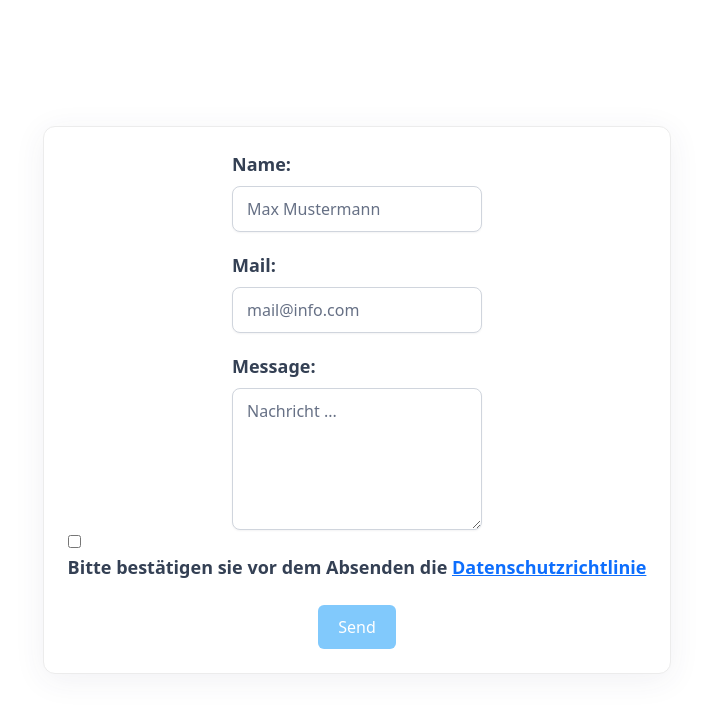
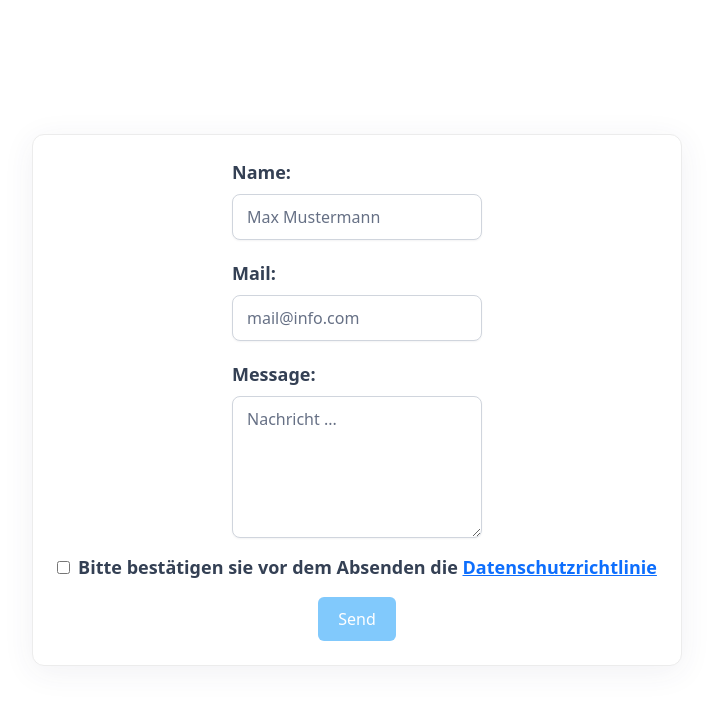
Before and after one commit to Patrick0815300/react-atomic-ui, a React (Vite) app: page / in a window 1280 px wide. Shown: the top 712 px of the page, without its empty margins (283-996 px from the left). Built offline with nearby package versions, Linux system fonts and the light colour scheme.

Commit message:
feat(ContactForm): edit css input checkbox

```diff
--- a/src/components/organisms/ContactForm/ContactForm.modules.css
+++ b/src/components/organisms/ContactForm/ContactForm.modules.css
@@ -16,3 +16,11 @@
     display: flex;
     flex-direction: column;
 }
+
+.checkbox {
+    display: flex;
+    justify-content: center;
+    align-items: center;
+    gap: 8px;
+    margin-top: 16px;
+}
--- a/src/components/organisms/ContactForm/ContactForm.tsx
+++ b/src/components/organisms/ContactForm/ContactForm.tsx
@@ -158,14 +158,14 @@ export function ContactForm() {
                             />
                         </div>
 
-                        <div className="checkbox">
+                        <div className='checkbox'>
                             <input
                                 type="checkbox"
                                 id="privacyCheck"
                                 checked={agreed}
                                 onChange={onCheckboxChange}
                             />
-                            <Label>Bitte bestätigen sie vor dem Absenden die <a href="#">Datenschutzrichtlinie</a></Label>
+                            <Label htmlFor='privacyCheck' style={{ marginBottom: '0' }}>Bitte bestätigen sie vor dem Absenden die <a href="#">Datenschutzrichtlinie</a></Label>
                         </div>
                         <Button disabled={disabled} type="submit" style={{ marginTop: '16px' }}>Send</Button>
                     </form>
```
